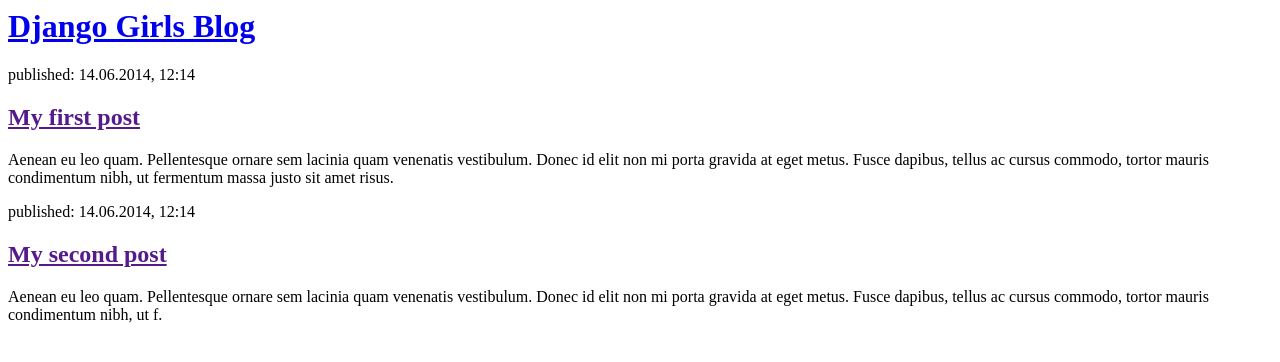
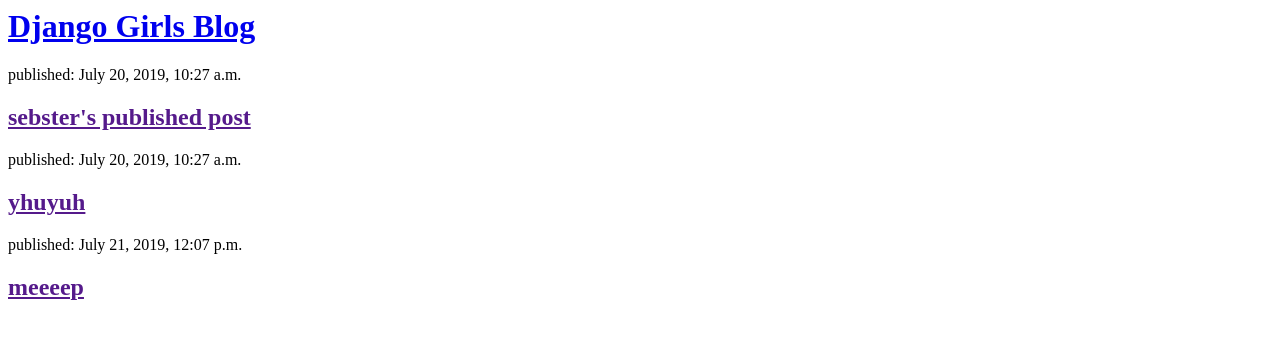
Before and after one commit to sebilozano/my-first-blog, a Django app: page / in a window 1280 px wide. Shown: the top 362 px of the page. Run offline with Django 3.2, Linux system fonts and the light colour scheme; data comes from the database, SQL or seed files in the repository; both versions use the stored data as it was after the commit.

Commit message:
linked up view to template

```diff
--- a/blog/templates/blog/post_list.html
+++ b/blog/templates/blog/post_list.html
@@ -8,15 +8,14 @@
         </div>
 
         <div>
-            <p>published: 14.06.2014, 12:14</p>
-            <h2><a href="">My first post</a></h2>
-            <p>Aenean eu leo quam. Pellentesque ornare sem lacinia quam venenatis vestibulum. Donec id elit non mi porta gravida at eget metus. Fusce dapibus, tellus ac cursus commodo, tortor mauris condimentum nibh, ut fermentum massa justo sit amet risus.</p>
-        </div>
+            {% for post in posts %}
+            <div>
+                <p>published: {{ post.published_date }}</p>
+                <h2><a href="">{{ post.title }} </a></h2>
+                <p> {{ post.tex|linebreaksbr }} </p>
+            </div>
+            {% endfor %}
 
-        <div>
-            <p>published: 14.06.2014, 12:14</p>
-            <h2><a href="">My second post</a></h2>
-            <p>Aenean eu leo quam. Pellentesque ornare sem lacinia quam venenatis vestibulum. Donec id elit non mi porta gravida at eget metus. Fusce dapibus, tellus ac cursus commodo, tortor mauris condimentum nibh, ut f.</p>
         </div>
     </body>
 </html>
--- a/blog/views.py
+++ b/blog/views.py
@@ -1,6 +1,11 @@
 from django.shortcuts import render
+from .models import Post
+from django.utils import timezone
 
 # Create your views here.
 
 def post_list(request):
-    return render(request, 'blog/post_list.html', {})
+    posts = Post.objects.filter(published_date__lte = timezone.now()).order_by("published_date")
+    return render(request, 'blog/post_list.html', {
+        'posts': posts
+    })
```
Also changed, not shown: db.sqlite3.
